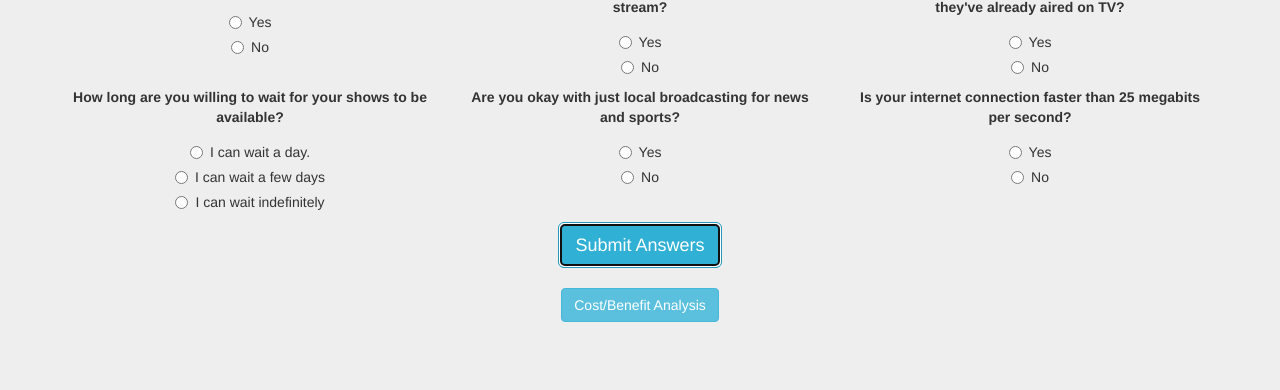
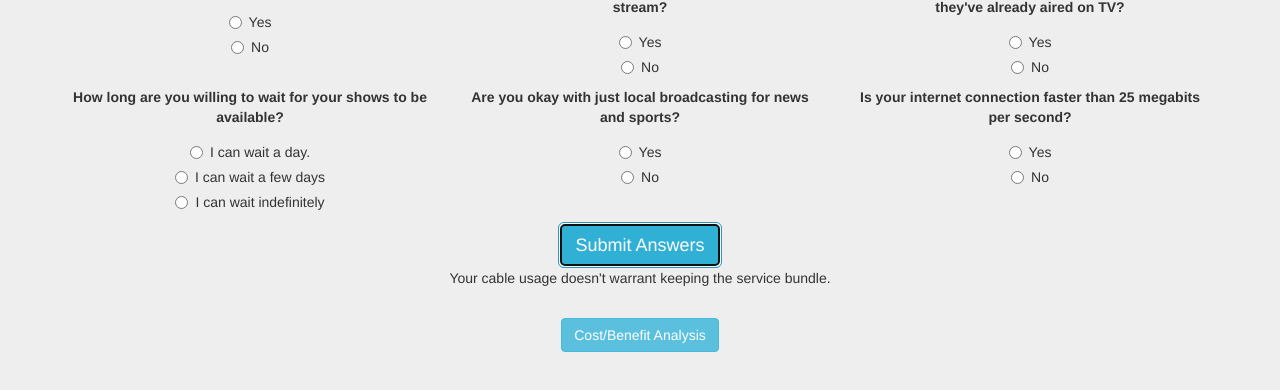
Before and after one commit to KyleRattet/Cut-the-Cord-Calculator, a plain HTML site: page index.html in a window 1280 px wide. Both pictures are taken after a click on the button "Submit Answers". Shown: the part 518-908 px from the top of the page. Drawn offline with Linux system fonts and the light colour scheme.

Commit message:
updated conditional recommendations

```diff
--- a/index.html
+++ b/index.html
@@ -351,6 +351,7 @@
               <input type="checkbox" value="3" id="a-la-carte">
                 iTunes A la Carte ($3/show)
             </label>
+            <input style="display:none" type="text" value = "" id="a-la-carte-input">
           </div>
         </div>
 
--- a/js/main.js
+++ b/js/main.js
@@ -1,8 +1,3 @@
-
-
-
-
-
 ///////////////////////
 ///On Submit Button ///
 ///////////////////////
@@ -33,6 +28,17 @@
 
 });
 
+// $('#a-la-carte').on('click', function () {
+//   $("#a-la-carte-input").show();
+//   var showsPerMonth = $("#a-la-carte-input").val();
+
+//   var total = perShow * showsPerMonth;
+//   // console.log(total);
+//   $('#a-la-carte').val(total);
+
+// });
+
+
 /////////////////////////
 /// Submit Answer Sum ///
 /////////////////////////
@@ -40,7 +46,10 @@
 
 $('#submit-answer').on('click', function() {
   var sumArray = $("input[name=optionsRadios]:checked");
-  console.log(sumSelectedValues(sumArray));
+  var score = (sumSelectedValues(sumArray));
+  var recommendation = surveyScore(score);
+
+  $('#answer-container').append('<p>' + recommendation + '</p>');
 
 });
 
--- a/js/utility.js
+++ b/js/utility.js
@@ -38,3 +38,19 @@
   }
   return total;
 }
+
+
+//////////////////////////////////
+/// survey results conditional ///
+//////////////////////////////////
+
+function surveyScore (number) {
+  if(number < 4) {
+    return "Your cable usage doesn't warrant keeping the service bundle.";
+  }
+  else if (number < 6) {
+    return "tough call";
+  }
+  else return "keep the cable package";
+
+}
```
